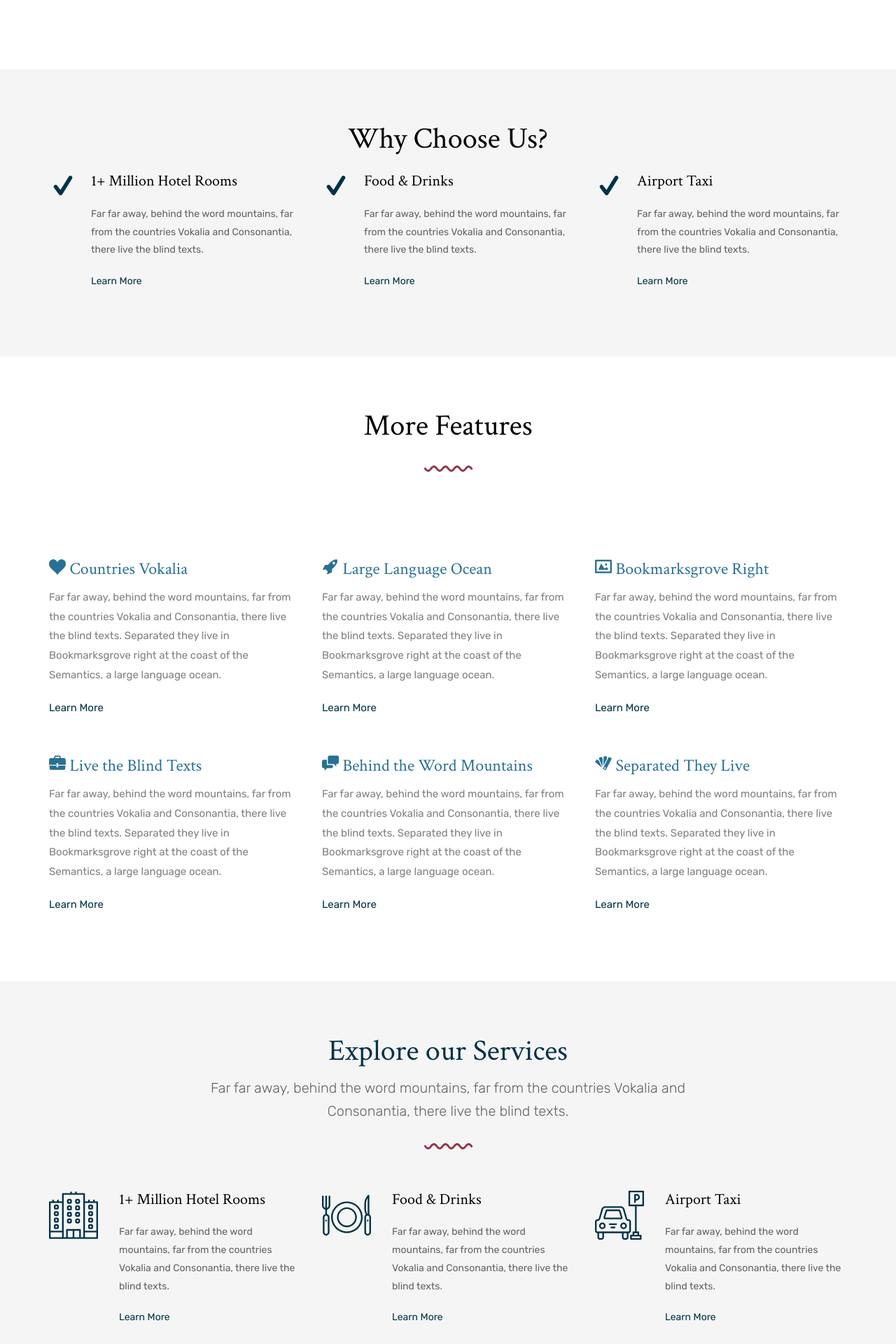
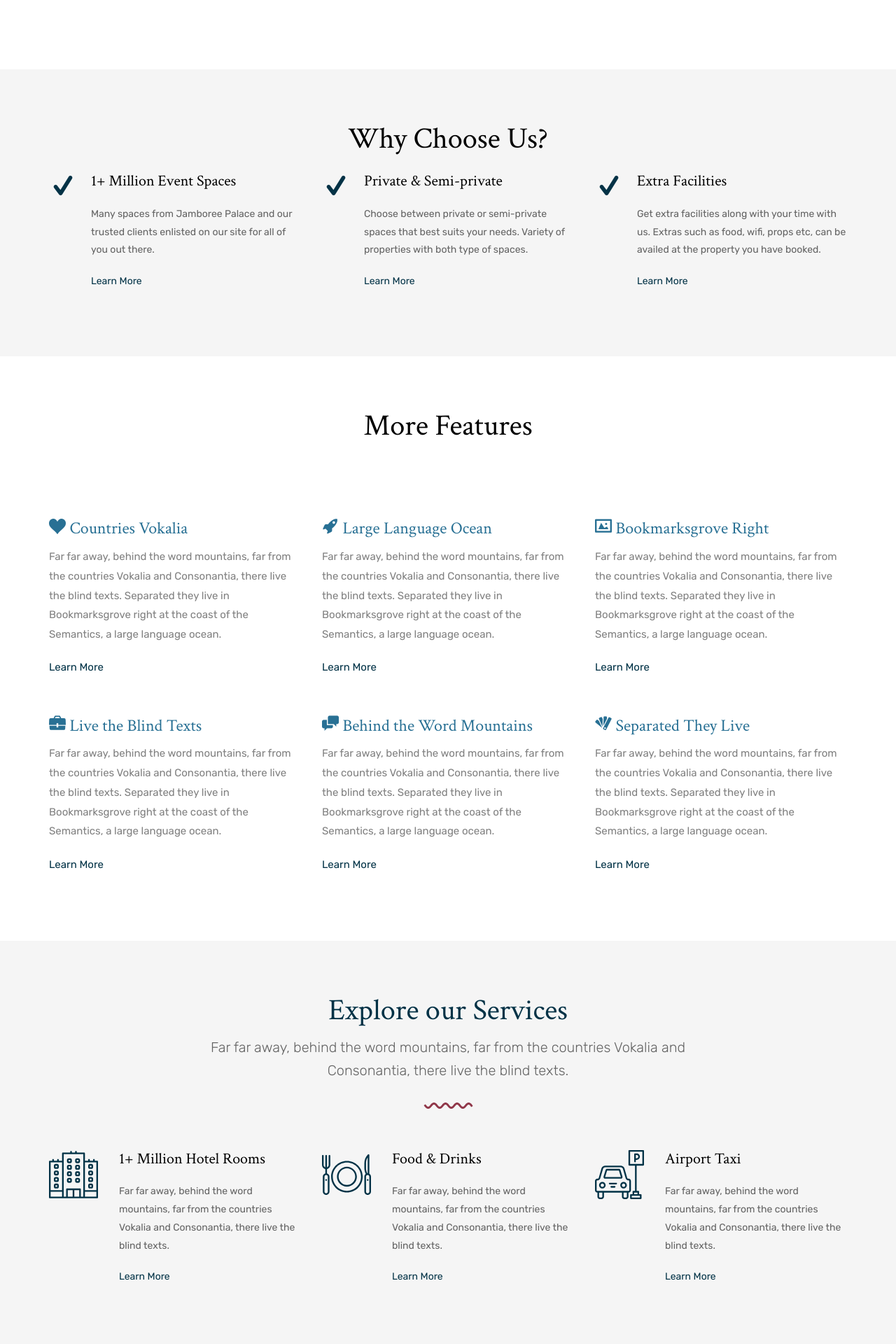
Before and after one commit to iamvarshith/jamboreepalace, a Flask app: page /about in a window 1280 px wide. Shown: the part 1419-3339 px from the top of the page at 70% size. Run offline with Flask 2, Linux system fonts and the light colour scheme; parts of the project's set-up code (start-up, migrations or seed data) failed here and were passed over; some libraries are stand-ins or nearby versions; some web fonts are replaced.

Commit message:
updated login.html

```diff
--- a/app/templates/about.html
+++ b/app/templates/about.html
@@ -122,9 +122,8 @@
               <i class="icon-check"></i>
             </div>
             <div class="text">
-              <h3>1+ Million Hotel Rooms</h3>
-              <p>Far far away, behind the word mountains, far from the countries Vokalia and Consonantia, there live the blind texts.</p>
-              <p><a href="#" class="link-with-icon">Learn More <i class=" icon-chevron-right"></i></a></p>
+              <h3>1+ Million Event Spaces</h3>
+                <p>Many spaces from Jamboree Palace and our trusted clients enlisted on our site for all of you out there.</p><p><a href="#" class="link-with-icon">Learn More <i class=" icon-chevron-right"></i></a></p>
             </div>
           </div>
         </div>
@@ -134,9 +133,9 @@
               <i class="icon-check"></i>
             </div>
             <div class="text">
-              <h3>Food &amp; Drinks</h3>
-              <p>Far far away, behind the word mountains, far from the countries Vokalia and Consonantia, there live the blind texts.</p>
-              <p><a href="#" class="link-with-icon">Learn More <i class=" icon-chevron-right"></i></a></p>
+              <h3>Private & Semi-private</h3>
+                <p>Choose between private or semi-private spaces that best suits your needs. Variety of properties with both type of spaces.</p>
+                <p><a href="#" class="link-with-icon">Learn More <i class=" icon-chevron-right"></i></a></p>
             </div>
           </div>
         </div>
@@ -146,9 +145,8 @@
               <i class="icon-check"></i>
             </div>
             <div class="text">
-              <h3>Airport Taxi</h3>
-              <p>Far far away, behind the word mountains, far from the countries Vokalia and Consonantia, there live the blind texts.</p>
-              <p><a href="#" class="link-with-icon">Learn More <i class=" icon-chevron-right"></i></a></p>
+              <h3>Extra Facilities</h3>
+                <p>Get extra facilities along with your time with us. Extras such as food, wifi, props etc, can be availed at the property you have booked. </p><p><a href="#" class="link-with-icon">Learn More <i class=" icon-chevron-right"></i></a></p>
             </div>
           </div>
         </div>
@@ -161,7 +159,6 @@
       <div class="row">
         <div class="col-md-8 col-md-offset-2 mb50 text-center probootstrap-animate">
           <h2 class="mt0">More Features</h2>
-          <p class="mb30"><img src="img/curve.svg" class="svg" alt="space"></p>
         </div>
       </div>
       <div class="row">
```
